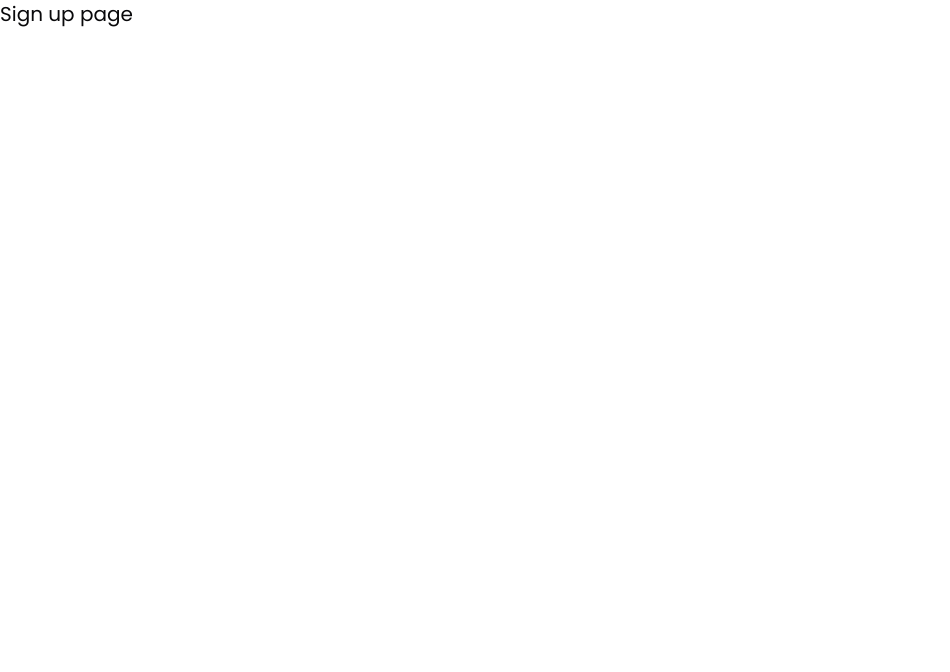
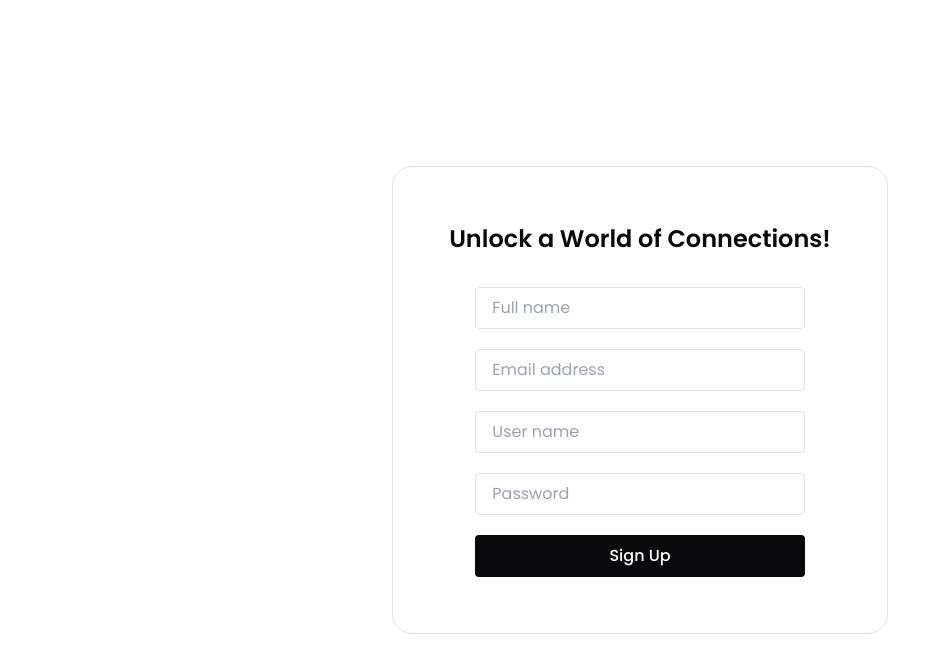
Before and after one commit to nahidul-fahim/echo-linkr-client, a Next.js app: page /sign-up in a window 1280 px wide. Shown: the top 672 px of the page, without its empty margins (0-950 px from the left). Built offline with nearby package versions, Linux system fonts and the light colour scheme.

Commit message:
created sign up page and installed axios, json web token, mongoose

```diff
--- a/package.json
+++ b/package.json
@@ -11,10 +11,12 @@
   "dependencies": {
     "@radix-ui/react-icons": "^1.3.0",
     "@radix-ui/react-slot": "^1.0.2",
+    "axios": "^1.6.7",
     "class-variance-authority": "^0.7.0",
     "clsx": "^2.1.0",
-    "firebase": "^10.8.0",
+    "jsonwebtoken": "^9.0.2",
     "lucide-react": "^0.331.0",
+    "mongoose": "^8.1.3",
     "next": "14.1.0",
     "react": "^18",
     "react-dom": "^18",
--- a/src/(firebase)/firebase.config.js
+++ /dev/null
@@ -1,17 +0,0 @@
-// Import the functions you need from the SDKs you need
-import { initializeApp } from "firebase/app";
-// TODO: Add SDKs for Firebase products that you want to use
-// https://firebase.google.com/docs/web/setup#available-libraries
-
-// Your web app's Firebase configuration
-const firebaseConfig = {
-  apiKey: "AIzaSyD5w_uCTzWX3_ZadHkEHWclsbaZ7gOSo-U",
-  authDomain: "echo-linkr.firebaseapp.com",
-  projectId: "echo-linkr",
-  storageBucket: "echo-linkr.appspot.com",
-  messagingSenderId: "972593028958",
-  appId: "1:972593028958:web:37d4a7d1da93b6ebce39cf"
-};
-
-// Initialize Firebase
-const app = initializeApp(firebaseConfig);
--- a/src/app/(auth)/sign-in/page.jsx
+++ b/src/app/(auth)/sign-in/page.jsx
@@ -1,18 +1,11 @@
 "use client"
-
-import { usePathname, useRouter } from "next/navigation";
-
 
 const SignIn = () => {
 
-    const pathName = usePathname();
-    const router = useRouter();
-    console.log(router)
-
 
     return (
-        <div>
-            <h2>Sign In page</h2>
+        <div className="container">
+
         </div>
     );
 };
--- a/src/app/(auth)/sign-up/page.jsx
+++ b/src/app/(auth)/sign-up/page.jsx
@@ -2,8 +2,29 @@
 
 const page = () => {
     return (
-        <div>
-            <h2 className="text-xl">Sign up page</h2>
+        <div className="container mx-auto p-5 flex flex-col justify-center items-center min-h-screen">
+            <div className="w-[40%] border-[1px] border-border flex flex-col justify-center items-center gap-8 py-14 rounded-[20px] shadow-border">
+                <h1 className="text-2xl font-semibold text-foreground">Unlock a World of Connections!</h1>
+
+                {/* registration form */}
+                <form className="w-full flex flex-col justify-center items-center gap-5">
+                    {/* Full name */}
+                    <input type="text" name="name" id="name" placeholder="Full name" className="border-[1px] px-4 py-2 rounded focus:outline-none focus:border-lightBlack w-2/3" />
+
+                    {/* Email */}
+                    <input type="email" name="email" id="email" placeholder="Email address" className="border-[1px] px-4 py-2 rounded focus:outline-none focus:border-lightBlack w-2/3" />
+
+                    {/* Username */}
+                    <input type="text" name="userName" id="userName" placeholder="User name" className="border-[1px] px-4 py-2 rounded focus:outline-none focus:border-lightBlack w-2/3" />
+
+                    {/* Password */}
+                    <input type="password" name="password" id="password" placeholder="Password" className="border-[1px] px-4 py-2 rounded focus:outline-none focus:border-lightBlack w-2/3" />
+
+                    {/* Submit button */}
+                    <input type="submit" value={"Sign Up"} className="bg-foreground text-background font-medium hover:bg-background hover:text-foreground duration-500 border-[1px] border-transparent px-4 py-2 rounded focus:outline-none hover:border-lightBlack cursor-pointer w-2/3" />
+
+                </form>
+            </div>
         </div>
     );
 };
```
Also changed, not shown: 2 other files (tests, documents, lock files or other folders).
